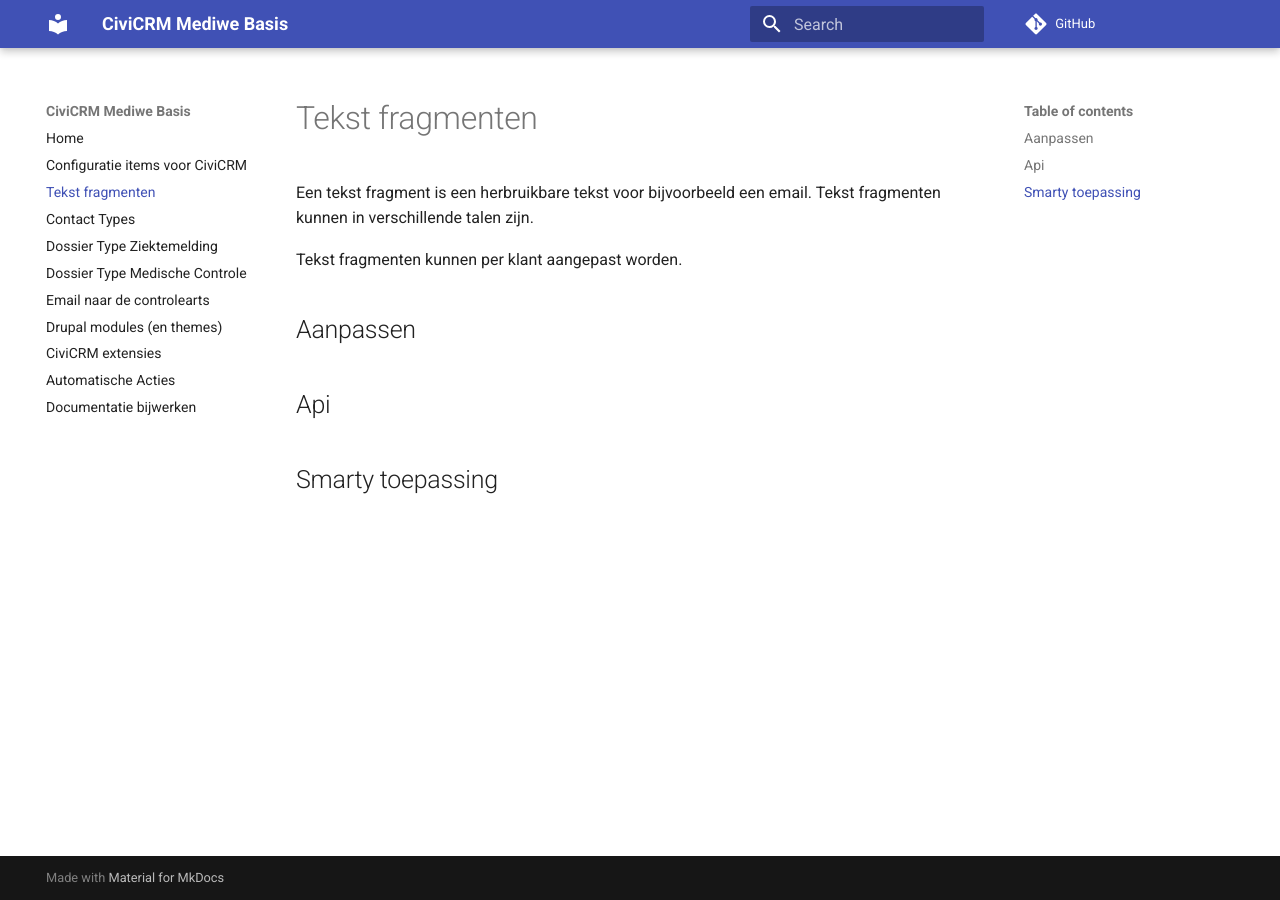
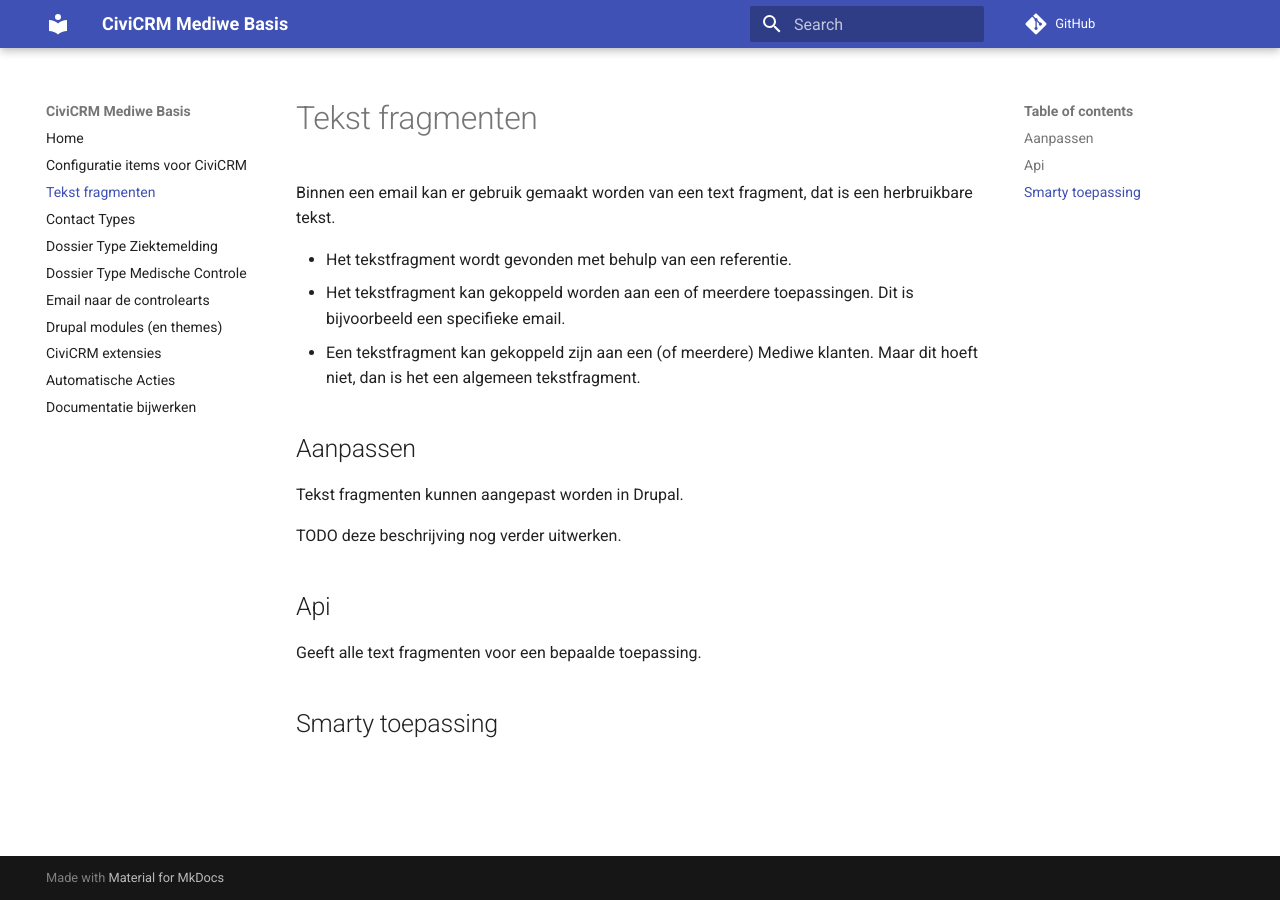
Before and after one commit to CiviCooP/be.mediwe.basis, an MkDocs documentation site: the page built from docs/tekst_fragmenten.md, in a window 1280 px wide. Built offline with MkDocs 1.6.1 and Material for MkDocs 9.7.7, drawn with Linux system fonts in a browser that asks for light colours; comment, search, counter and statistics services are not loaded; old or Windows-style settings are respelled for this version of MkDocs.

Commit message:
tekst fragmenten WIP

```diff
--- a/docs/tekst_fragmenten.md
+++ b/docs/tekst_fragmenten.md
@@ -1,12 +1,20 @@
 # Tekst fragmenten
 
-Een tekst fragment is een herbruikbare tekst voor bijvoorbeeld een email.
-Tekst fragmenten kunnen in verschillende talen zijn.
+Binnen een email kan er gebruik gemaakt worden van een text fragment, dat is een herbruikbare tekst.
 
-Tekst fragmenten kunnen per klant aangepast worden.
+* Het tekstfragment wordt gevonden met behulp van een referentie.
+* Het tekstfragment kan gekoppeld worden aan een of meerdere toepassingen. Dit is bijvoorbeeld een specifieke email.
+* Een tekstfragment kan gekoppeld zijn aan een (of meerdere) Mediwe klanten. Maar dit hoeft niet, dan is het een
+algemeen tekstfragment.
 
 ## Aanpassen
 
+Tekst fragmenten kunnen aangepast worden in Drupal.
+
+TODO deze beschrijving nog verder uitwerken.
+
 ## Api
 
+Geeft alle text fragmenten voor een bepaalde toepassing.
+
 ## Smarty toepassing
```
